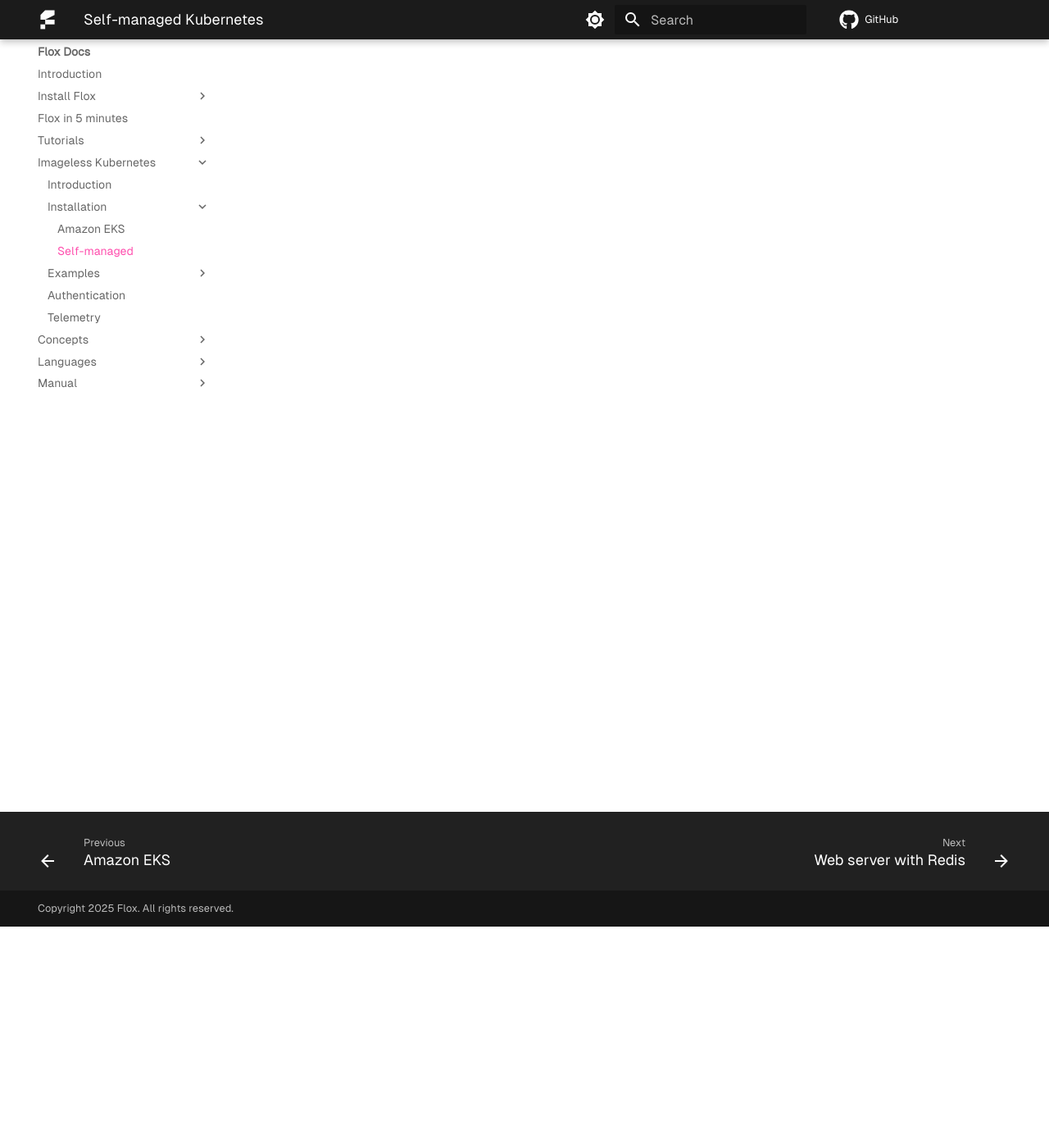
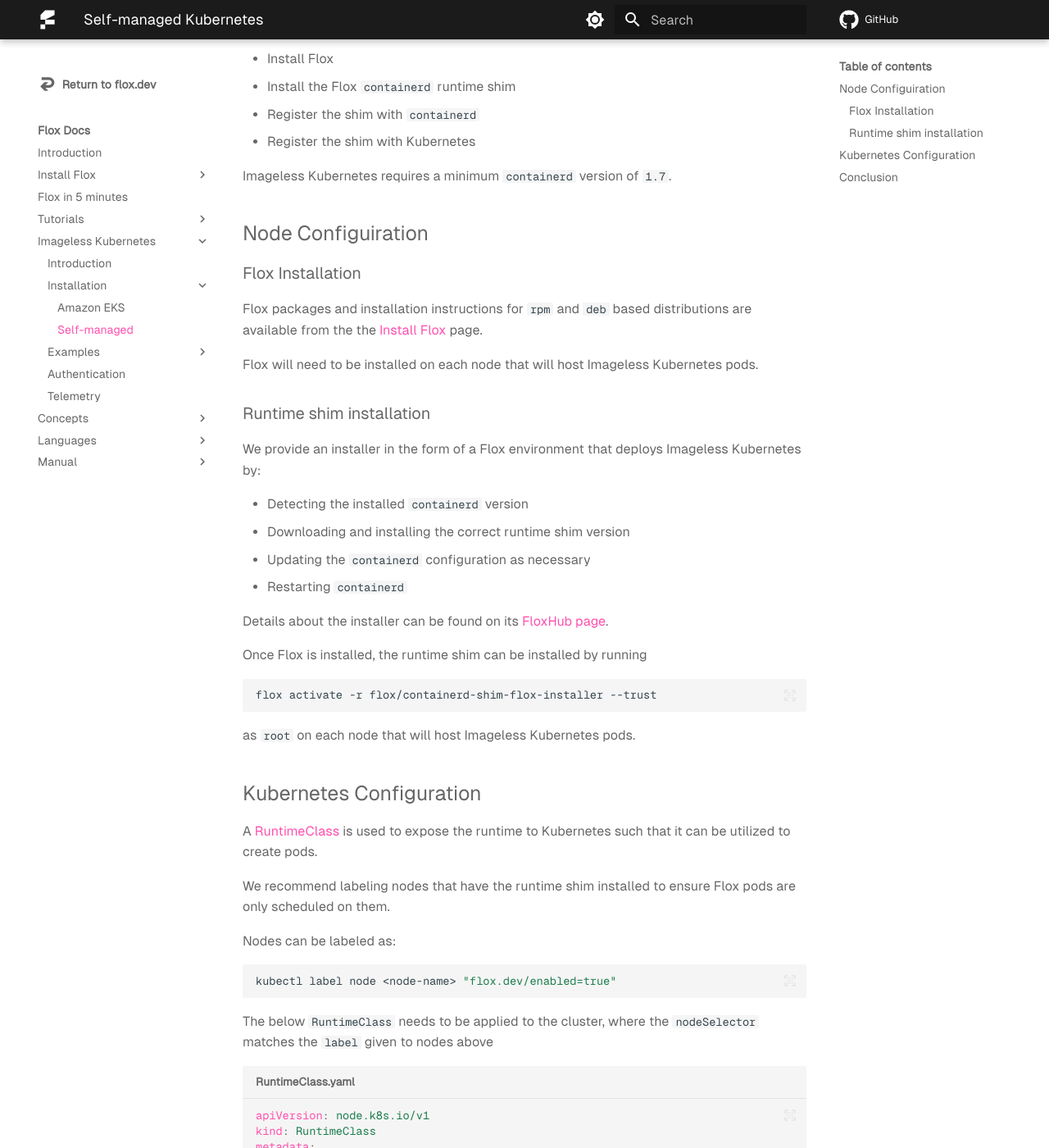
Before and after one commit to flox/floxdocs, an MkDocs documentation site: the page built from docs/k8s/install/self-managed.md, in a window 1280 px wide and 1400 px high, scrolled down 270 px. Shown: the whole window at 82% size. Built offline with MkDocs 1.6.1 and Material for MkDocs 9.7.7, drawn with Linux system fonts in a browser that asks for light colours; plug-ins that fetch from the network failed and are left out; comment, search, counter and statistics services are not loaded; some of the changed text lies outside the part shown.

Commit message:
feat: add self-managed kubernetes install docs

````diff
--- a/docs/k8s/install/self-managed.md
+++ b/docs/k8s/install/self-managed.md
@@ -3,4 +3,80 @@
 description: "Installing Imageless Kubernetes to a self-managed Kubernetes cluster"
 ---
 
-WIP
+This guide describes general steps for installing Imageless Kubernetes, suitable for self-managed clusters or other Kubernetes distributions (e.g. `k3s`).
+
+To use Imageless Kubernetes, on each node you will need to:
+
+- Install Flox
+- Install the Flox `containerd` runtime shim
+- Register the shim with `containerd`
+- Register the shim with Kubernetes
+
+Imageless Kubernetes requires a minimum `containerd` version of `1.7`.
+
+## Node Configuiration
+
+### Flox Installation
+
+Flox packages and installation instructions for `rpm` and `deb` based distributions are available from the the [Install Flox][install-flox] page.
+
+Flox will need to be installed on each node that will host Imageless Kubernetes pods.
+
+### Runtime shim installation
+
+We provide an installer in the form of a Flox environment that deploys Imageless Kubernetes by:
+
+- Detecting the installed `containerd` version
+- Downloading and installing the correct runtime shim version
+- Updating the `containerd` configuration as necessary
+- Restarting `containerd`
+
+Details about the installer can be found on its [FloxHub page][shim-installer].
+
+Once Flox is installed, the runtime shim can be installed by running
+
+```sh
+flox activate -r flox/containerd-shim-flox-installer --trust
+```
+
+as `root` on each node that will host Imageless Kubernetes pods.
+
+## Kubernetes Configuration
+
+A [RuntimeClass][runtime-class] is used to expose the runtime to Kubernetes such that it can be utilized to create pods.
+
+We recommend labeling nodes that have the runtime shim installed to ensure Flox pods are only scheduled on them.
+
+Nodes can be labeled as:
+
+```sh
+kubectl label node <node-name> "flox.dev/enabled=true"
+```
+
+The below `RuntimeClass` needs to be applied to the cluster, where the `nodeSelector` matches the `label` given to nodes above
+
+```yaml title="RuntimeClass.yaml"
+apiVersion: node.k8s.io/v1
+kind: RuntimeClass
+metadata:
+  name: flox
+handler: flox
+scheduling:
+  nodeSelector:
+    flox.dev/enabled: "true"
+```
+
+which can be applied by `kubectl apply -f RuntimeClass.yaml`.
+
+The `nodeSelector` ensures that Flox pods will only be scheduled on nodes with the Flox runtime installed.
+
+## Conclusion
+
+Once the nodes have Flox and the shim installed, you are ready to create pods using the Flox runtime.
+
+A sample `Pod` manifest is available in the [Introduction][intro-section], but any Kubernetes resource that creates a pod (e.g. `Deployment`) can be used by setting the `runtimeClassName` parameter to `flox`.
+
+[intro-section]: ../intro.md
+[install-flox]: ../../install-flox/install.md
+[shim-installer]: https://hub.flox.dev/flox/containerd-shim-flox-installer
+[runtime-class]: https://kubernetes.io/docs/concepts/containers/runtime-class/
````
Also changed, not shown: docs/k8s/install/eks.md (+0 -2 lines), docs/k8s/intro.md (+1 -1 lines).
